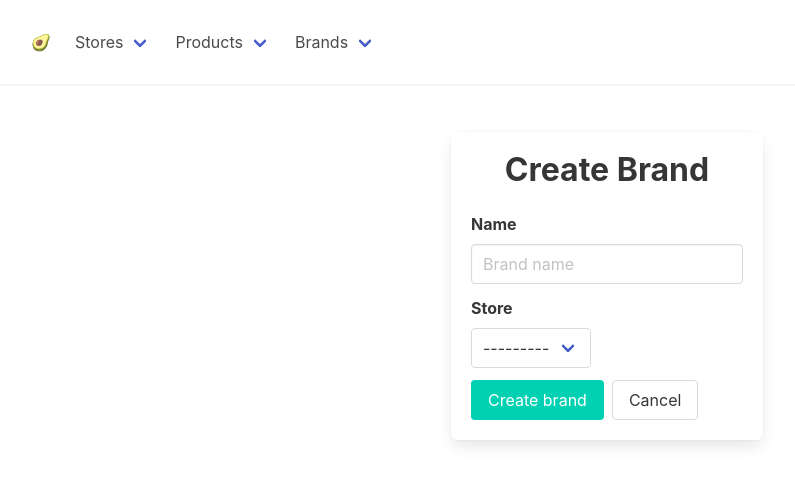
After one commit to deadlyraptor/agora, a Django app: page /product/brand/new/ in a window 1280 px wide. The commit adds this page. Shown: the top 487 px of the page, without its empty margins (33-828 px from the left). Run offline with Django 4.2, Linux system fonts and the light colour scheme; data that the repository does not hold is empty; some libraries are stand-ins or nearby versions.

Commit message:
Defiine ProductBrand model

```diff
--- a/agora/apps/products/forms.py
+++ b/agora/apps/products/forms.py
@@ -1,6 +1,6 @@
 from django import forms
 
-from agora.apps.products.models import Product
+from agora.apps.products.models import Product, ProductBrand
 
 
 class ProductForm(forms.ModelForm):
@@ -9,3 +9,11 @@ class ProductForm(forms.ModelForm):
     class Meta:
         model = Product
         exclude = ('created', 'modified')
+
+
+class ProductBrandForm(forms.ModelForm):
+    """A form for creating and updating product brands."""
+
+    class Meta:
+        model = ProductBrand
+        exclude = ('exclude', 'modified')
--- a/agora/apps/products/models.py
+++ b/agora/apps/products/models.py
@@ -40,3 +40,20 @@ class Product(TimeStampedModel, models.Model):
 
     def __str__(self):
         return f'{self.name} ({self.store})'
+
+
+class ProductBrand(TimeStampedModel, models.Model):
+    """A model for product brands."""
+
+    name = models.CharField(max_length=50)
+    store = models.ForeignKey(
+        Store,
+        on_delete=models.CASCADE,
+        related_name='brands'
+    )
+
+    class Meta:
+        ordering = ['name']
+
+    def __str__(self):
+        return f'{self.name} ({self.store})'
--- a/agora/apps/products/urls.py
+++ b/agora/apps/products/urls.py
@@ -9,4 +9,7 @@ urlpatterns = [
     path('new/',
          views.ProductCreateView.as_view(),
          name='product-create'),
+    path('brand/new/',
+         views.ProductBrandCreateView.as_view(),
+         name='product-brand-create'),
 ]
--- a/agora/apps/products/views.py
+++ b/agora/apps/products/views.py
@@ -2,8 +2,8 @@ from django.contrib.messages.views import SuccessMessageMixin
 from django.urls import reverse_lazy
 from django.views.generic import CreateView, ListView
 
-from agora.apps.products.forms import ProductForm
-from agora.apps.products.models import Product
+from agora.apps.products.forms import ProductForm, ProductBrandForm
+from agora.apps.products.models import Product, ProductBrand
 
 
 class ProductListView(ListView):
@@ -28,3 +28,14 @@ class ProductCreateView(SuccessMessageMixin, CreateView):
     success_message = '%(name)s added to %(store)s successfully.'
     template_name = 'products/product_form.html'
     extra_context = {'title': 'Create Product'}
+
+
+class ProductBrandCreateView(SuccessMessageMixin, CreateView):
+    """A view for creating new product brands."""
+
+    model = ProductBrand
+    form_class = ProductBrandForm
+    success_url = reverse_lazy('product-brand-create')
+    success_message = '%(name)s added to %(store)s successfully.'
+    template_name = 'products/product_brand_form.html'
+    extra_context = {'title': 'Create Brand'}
--- a/agora/templates/core/nav.html
+++ b/agora/templates/core/nav.html
@@ -24,6 +24,12 @@
                         <a class="navbar-item" href="{% url 'product-create' %}">Create</a>
                     </div>
                 </div>
+                <div class="navbar-item has-dropdown is-hoverable">
+                    <div class="navbar-link">Brands</div>
+                    <div class="navbar-dropdown">
+                        <a class="navbar-item" href="{% url 'product-brand-create' %}">Create</a>
+                    </div>
+                </div>
             </div>
         </div>
     </div>
--- /dev/null
+++ b/agora/templates/products/product_brand_form.html
@@ -0,0 +1,26 @@
+{% extends "base.html" %}
+{% load widget_tweaks %}
+{% block content %}
+
+<section class="section">
+    <div class="container">
+        <div class="columns is-centered">
+            <div class="column is-narrow">
+                <form class="box" action="{% url 'product-brand-create' %}" method="POST">
+                    <div class="content">
+                        <h1 class="title has-text-centered has-text-weight-bold">{{ title }}</h1>
+                    </div>
+                    {% csrf_token %}
+                    {% include 'core/non_field_errors.html' %}
+                    {% include 'core/fields/input_field.html' with field=form.name|add_class:"input"|attr:"placeholder:Brand name" %}
+                    {% include 'core/fields/select_field.html' with field=form.store %}
+                    <div class="buttons">
+                        <button class="button is-primary" type="submit">Create brand</button>
+                        <a href="{% url 'index' %}" class="button">Cancel</a>
+                    </div>
+                </form>
+            </div>
+        </div>
+    </div>
+</section>
+{% endblock content %}
```
Also changed, not shown: agora/apps/products/migrations/0005_define_brand_model.py (added).
